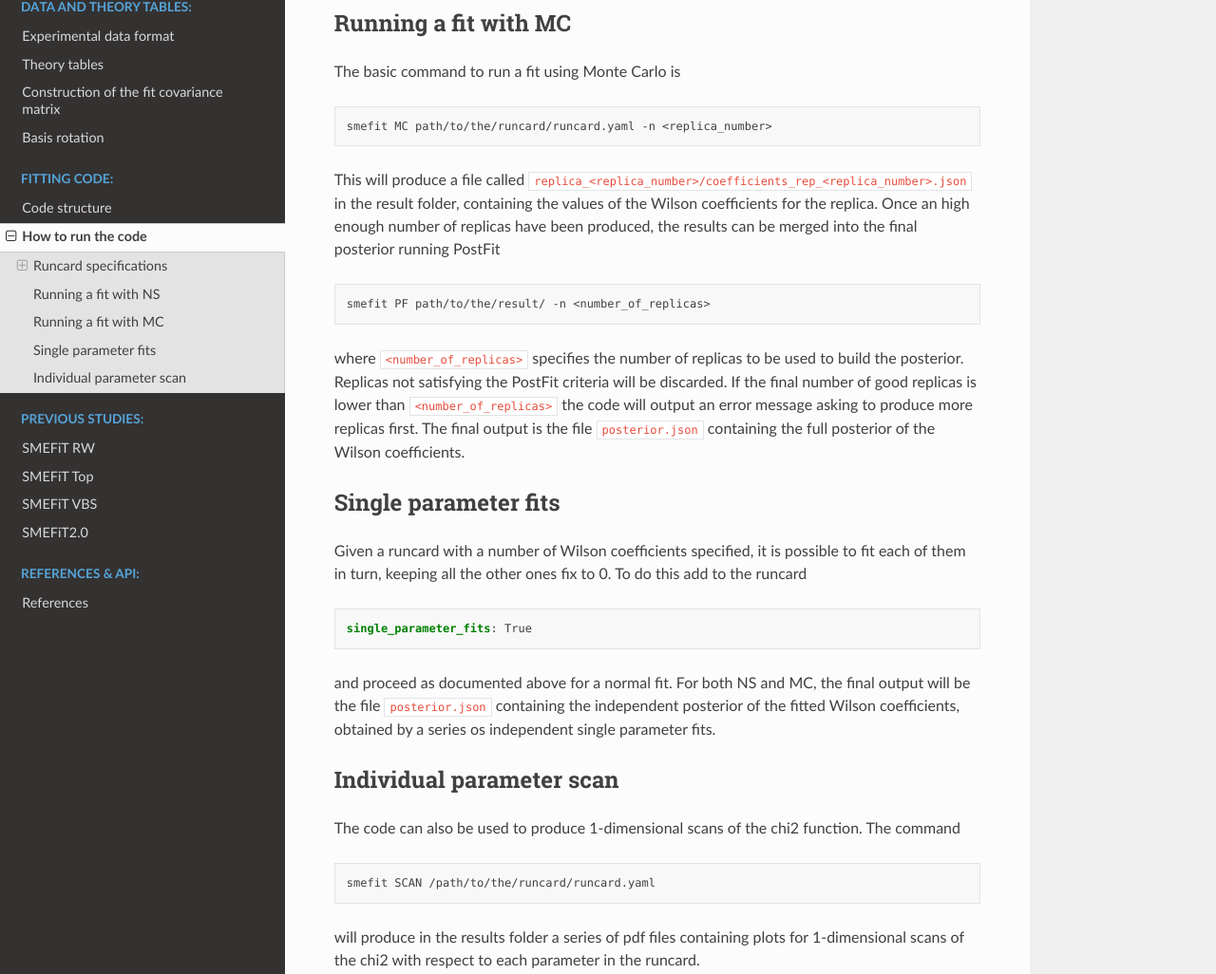
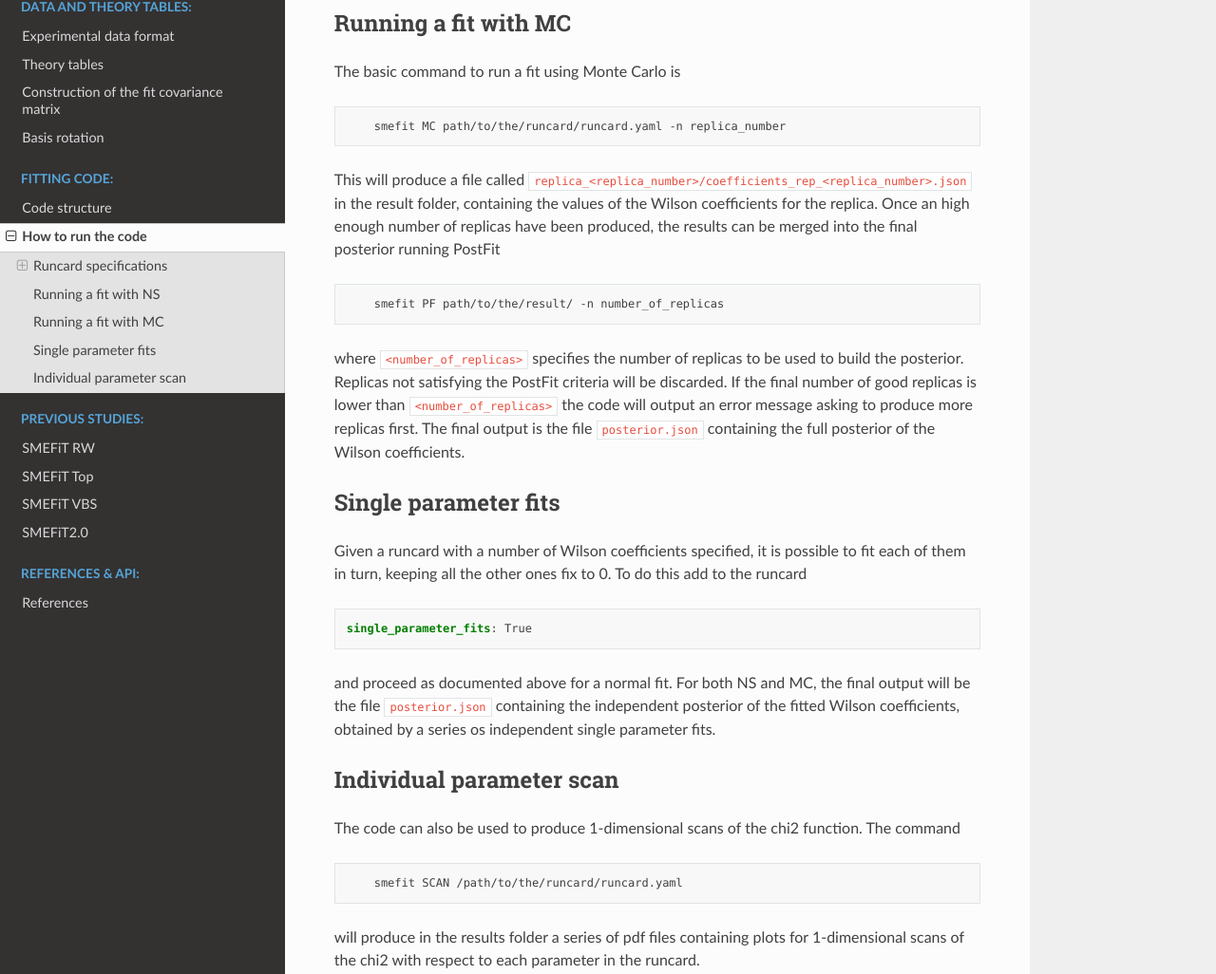
Before and after one commit to LHCfitNikhef/smefit_release, a Sphinx documentation site: the page built from docs/source/fitting_code/running.md, in a window 1280 px wide and 1400 px high, scrolled down 3031 px. Shown: the part 187-1213 px from the top of the window at 95% size. Built offline with Sphinx 7.4.7 and the Read the Docs theme 2.0.0, drawn with Linux system fonts in a browser that asks for light colours; pages that are not in the unit, such as notebooks, are missing from menus.

Commit message:
more work on docs

````diff
--- a/docs/source/fitting_code/running.md
+++ b/docs/source/fitting_code/running.md
@@ -158,16 +158,18 @@ containing the posterior distribution of the coefficients specified in the runca
 ```
 ## Running a fit with MC
 The basic command to run a fit using Monte Carlo is
-```yaml
-smefit MC path/to/the/runcard/runcard.yaml -n <replica_number>
+
+```bash
+    smefit MC path/to/the/runcard/runcard.yaml -n replica_number
 ```
 
 This will produce a file called ``replica_<replica_number>/coefficients_rep_<replica_number>.json``
 in the result folder, containing the values of the Wilson coefficients for the replica.
 Once an high enough number of replicas have been produced, the results can be merged into the final posterior
 running PostFit
-```yaml
-smefit PF path/to/the/result/ -n <number_of_replicas>
+
+```bash
+    smefit PF path/to/the/result/ -n number_of_replicas
 ```
 where ``<number_of_replicas>`` specifies the number of replicas to be used to build the posterior.
 Replicas not satisfying the PostFit criteria will be discarded. If the final number of good replicas is lower than
@@ -191,8 +193,8 @@ containing the independent posterior of the fitted Wilson coefficients, obtained
 The code can also be used to produce 1-dimensional scans of the chi2 function.
 The command
 
-```yaml
-smefit SCAN /path/to/the/runcard/runcard.yaml
+```bash
+    smefit SCAN /path/to/the/runcard/runcard.yaml
 ```
 will produce in the results folder a series of pdf files containing plots for
 1-dimensional scans of the chi2 with respect to each parameter in the runcard.
--- a/docs/source/index.rst
+++ b/docs/source/index.rst
@@ -49,7 +49,7 @@ namely carrying out extensive global analysis which is the main purpose of |SMEF
     :hidden:
 
     reports/report_func
-    reports/running
+    reports/running.md
     reports/links
 
     API <modules/smefit/smefit>
````
Also changed, not shown: other parts of docs/source/fitting_code/running.md (+1 -1 lines).
